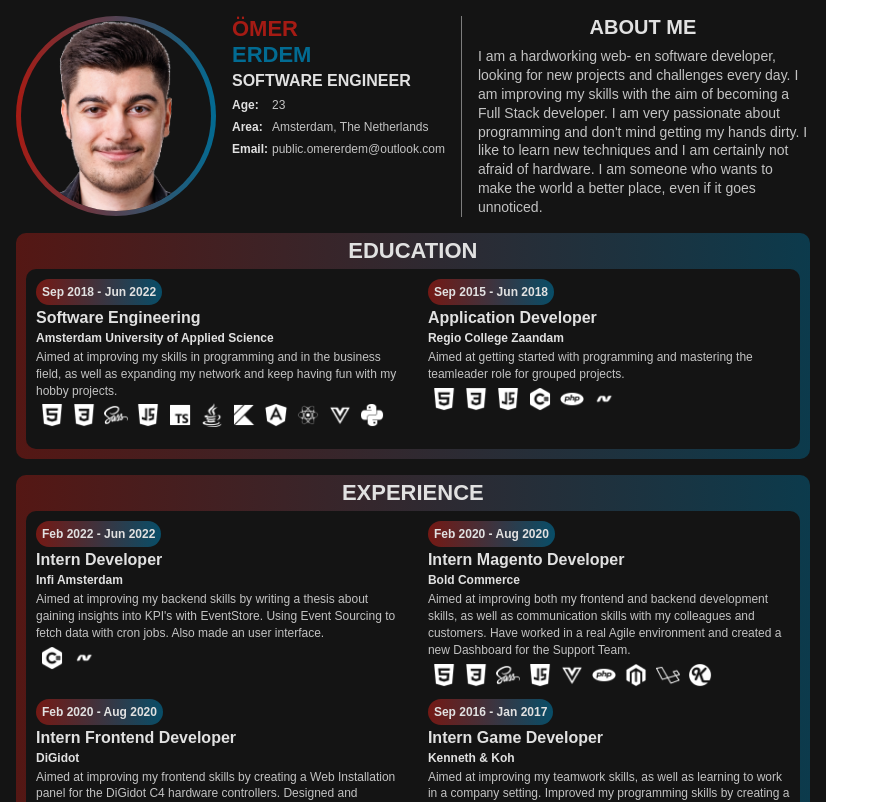
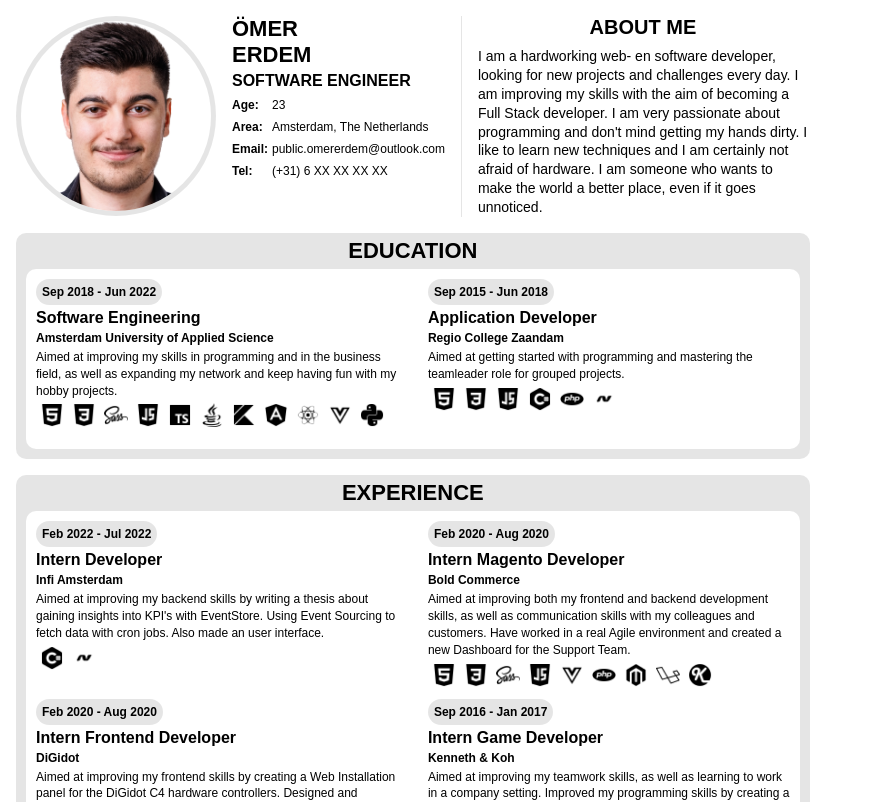
Before and after one commit to omwro/portfolio, a Vue app: page /cv in a window 1280 px wide. Shown: the top 802 px of the page, without its empty margins (0-873 px from the left). Built offline with nearby package versions, Linux system fonts and the light colour scheme.

Commit message:
remove darkmode cv

```diff
--- a/public/data/timeline.json
+++ b/public/data/timeline.json
@@ -42,7 +42,7 @@
     "company": "Infi Amsterdam",
     "desc": "Aimed at improving my backend skills by writing a thesis about gaining insights into KPI's with EventStore. Using Event Sourcing to fetch data with cron jobs. Also made an user interface.",
     "startdate": "Feb 2022",
-    "enddate": "Jun 2022",
+    "enddate": "Jul 2022",
     "stack": [
       "csharp",
       "aspnet"
--- a/src/i18n/translations.js
+++ b/src/i18n/translations.js
@@ -7,6 +7,7 @@ const translations = {
             age: "23",
             area: "Amsterdam, The Netherlands",
             email: "public.omererdem@outlook.com",
+            tel: "(+31) 6 XX XX XX XX",
             nl: "Dutch",
             en: "English"
         },
--- a/src/pages/CV.vue
+++ b/src/pages/CV.vue
@@ -19,6 +19,10 @@
                 <div>
                     <span class="bold">Email:</span>
                     <span class="color-grey">{{ $t('general.email') }}</span>
+                </div>
+                <div>
+                    <span class="bold">Tel:</span>
+                    <span class="color-grey">{{ $t('general.tel') }}</span>
                 </div>
             </div>
             <div class="aboutme">
@@ -134,27 +138,16 @@ export default {
 html body #app #cv {
     width: 21cm !important;
     height: 30cm !important;
-    background: $background-dark repeat;
+    background: white;
     display: flex;
     flex-direction: column;
     font-family: Arial, serif;
     font-size: 12px;
     padding: 16px;
+    color: $color-light;
 
     .capital {
         text-transform: uppercase;
-    }
-
-    .color-red {
-        color: rgba($accent, 0.9);
-    }
-
-    .color-blue {
-        color: rgba($accent2, 0.9);
-    }
-
-    .color-grey {
-        color: $light5;
     }
 
     .bold {
@@ -169,7 +162,6 @@ html body #app #cv {
     .header {
         display: flex;
         flex-direction: row;
-        color: $light2;
         margin-bottom: 16px;
 
         .profile-img {
@@ -179,7 +171,7 @@ html body #app #cv {
             overflow: hidden;
             width: 200px;
             height: 200px;
-            background: linear-gradient(90deg, rgba($accent, 0.9) 0%, rgba($accent2, 0.9) 100%);
+            background: rgba(black, 0.1);
             border-radius: 200px;
             margin-right: 16px;
 
@@ -187,13 +179,13 @@ html body #app #cv {
                 width: 190px;
                 height: 190px;
                 border-radius: 190px;
-                background-color: $background-dark;
+                background-color: white;
             }
         }
 
         .information {
             padding-right: 16px;
-            border-right: solid 1px $grey;
+            border-right: solid 1px rgba(black, 0.1);
             margin-right: 16px;
 
             & > div:not(.name) {
@@ -234,8 +226,7 @@ html body #app #cv {
     .container {
         padding: 5px 10px 10px;
         border-radius: 10px;
-        background: linear-gradient(90deg, rgba($accent, 0.4) 0%, rgba($accent2, 0.4) 100%);
-        color: $light2;
+        background: rgba(black, 0.1);
         margin-bottom: 16px;
 
         &.half {
@@ -250,7 +241,7 @@ html body #app #cv {
         }
 
         .content {
-            background: $background-dark;
+            background: white;
             display: flex;
             flex-direction: row;
             flex-wrap: wrap;
@@ -270,7 +261,7 @@ html body #app #cv {
                     display: inline-flex;
                     font-size: 12px;
                     font-weight: bolder;
-                    background: linear-gradient(90deg, rgba($accent, 0.6) 0%, rgba($accent2, 0.6) 100%);
+                    background: rgba(black, 0.1);
                     padding: 6px;
                     border-radius: 25px;
                 }
@@ -286,7 +277,6 @@ html body #app #cv {
                 }
 
                 .desc {
-                    color: $light5;
                     line-height: 1.4;
                 }
 
@@ -306,6 +296,7 @@ html body #app #cv {
                     .stack {
                         height: 24px;
                         width: 24px;
+                        filter: invert(1);
                         margin: 0 4px 4px;
                     }
                 }
@@ -331,6 +322,7 @@ html body #app #cv {
                     width: 32px;
                     height: 32px;
                     margin: 5px;
+                    filter: invert(1);
                 }
             }
         }
@@ -345,7 +337,7 @@ html body #app #cv {
     .qrcode {
         text-align: center;
         font-size: 14px;
-        margin: auto;
+        margin: 0 auto;
 
         img {
             width: 200px;
@@ -353,7 +345,6 @@ html body #app #cv {
         }
 
         div {
-            color: $light2;
             padding-top: 4px;
         }
     }
```
